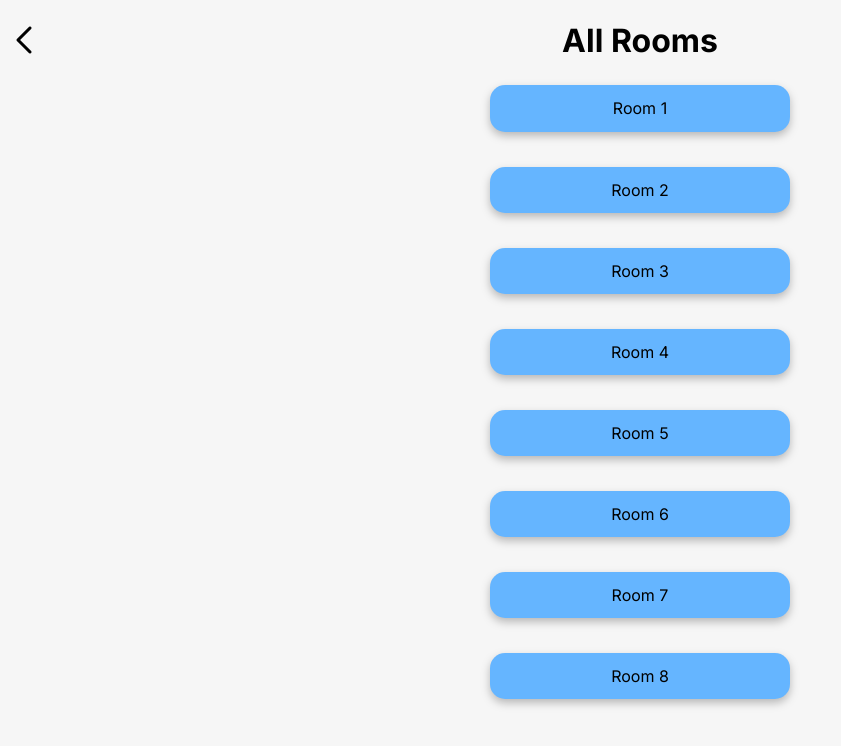
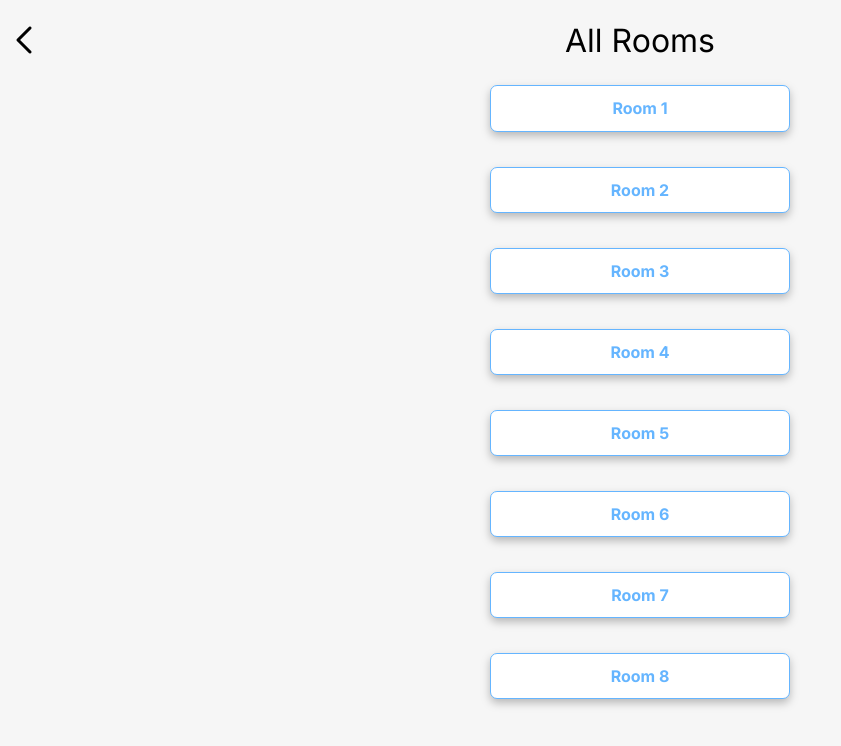
Before and after one commit to ben-me/capstone-project, a Next.js app: page /rooms in a window 1280 px wide. Shown: the top 746 px of the page, without its empty margins (0-841 px from the left). Built offline with nearby package versions, Linux system fonts and the light colour scheme.

Commit message:
rework styling with var and change colors

```diff
--- a/components/DeskItem.js
+++ b/components/DeskItem.js
@@ -11,7 +11,7 @@ const Desk = styled.li`
   width: 96px;
   height: 70px;
   border-radius: 7px;
-  background-color: #65b5ff;
+  background-color: var(--primary);
   box-shadow: 0px 4px 20px rgba(101, 181, 255, 0.4);
   font-size: 22px;
 `;
--- a/components/GlobalStyle.js
+++ b/components/GlobalStyle.js
@@ -3,11 +3,13 @@ import { createGlobalStyle } from 'styled-components';
 export const GlobalStyle = createGlobalStyle`
 *,*::after, *::before {
     box-sizing:border-box;
+    --primary: #65b5ff;
+    --background: #F6F6F6;
 }
 body {
     margin: 0;
     padding: 0;
     font-family: 'Inter', sans-serif;
-    background-color: #F6F6F6;
+    background-color: var(--background);
 }
 `;
--- a/components/Header.js
+++ b/components/Header.js
@@ -7,4 +7,5 @@ export default function Header({ title }) {
 const Headline = styled.h1`
   text-align: center;
   margin-bottom: 25px;
+  font-weight: 400;
 `;
--- a/components/RoomItem.js
+++ b/components/RoomItem.js
@@ -15,8 +15,9 @@ const RoomListElement = styled.li`
   width: 300px;
   margin: 0 auto;
   height: 46.12px;
-  background: #65b5ff;
-  border-radius: 15px;
+  background: white;
+  border: 1px solid var(--primary);
+  border-radius: 7px;
   filter: drop-shadow(0px 4px 4px rgba(0, 0, 0, 0.25));
   list-style: none;
   &:hover {
@@ -31,6 +32,7 @@ const RoomAnchor = styled.a`
   width: 100%;
   height: 100%;
   border-radius: 7px;
+  font-weight: 700;
   text-decoration: none;
-  color: black;
+  color: var(--primary);
 `;
```
